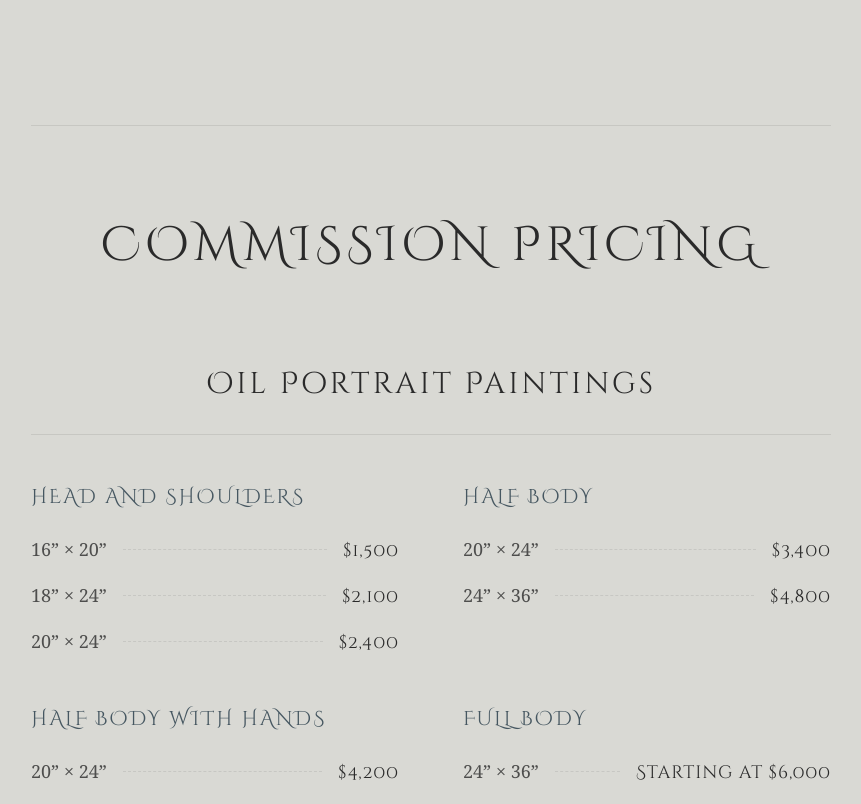
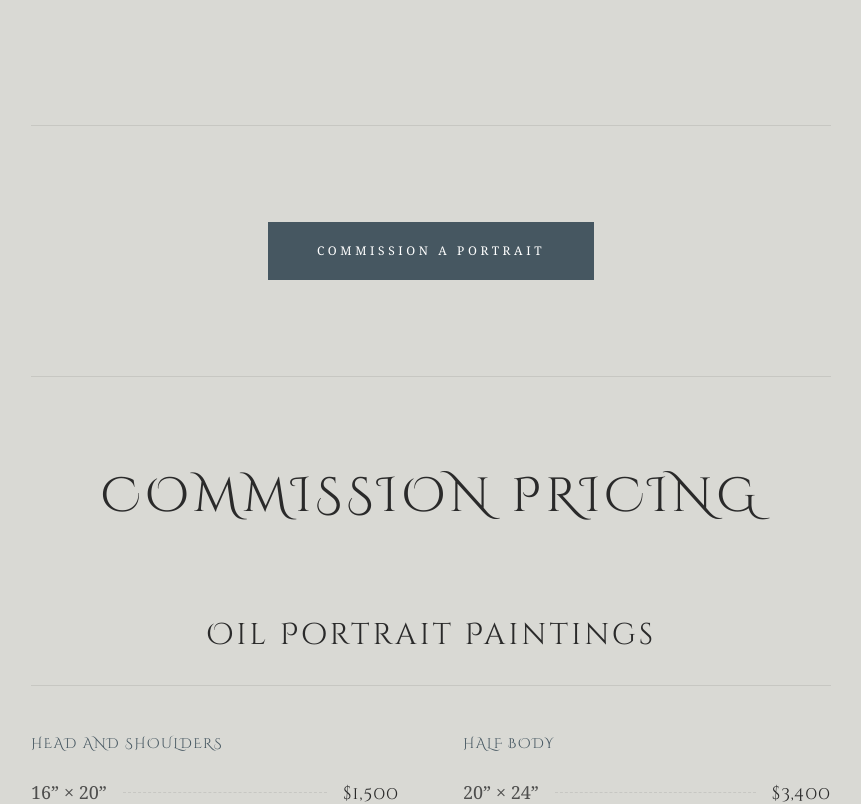
Before and after one commit to zachshev/Portfolio, a Next.js app: page /commission-process in a window 1280 px wide. Shown: the part 2740-3544 px from the top of the page, without its empty margins (209-1070 px from the left). Built offline with nearby package versions, Linux system fonts and the light colour scheme.

Commit message:
Update page.tsx

```diff
--- a/src/app/commission-process/page.tsx
+++ b/src/app/commission-process/page.tsx
@@ -211,7 +211,22 @@ export default function CommissionProcessPage() {
         ))}
       </div>
 
-      <div className="mt-32 pt-24 border-t border-[#2a2a2a]/10">
+      <motion.div
+        initial={{ opacity: 0, y: 24 }}
+        whileInView={{ opacity: 1, y: 0 }}
+        viewport={{ once: true }}
+        transition={{ duration: 1, ease: [0.22, 1, 0.36, 1] }}
+        className="mt-28 md:mt-32 pt-20 md:pt-24 border-t border-[#2a2a2a]/10 text-center"
+      >
+        <Link
+          href="/commission-a-portrait"
+          className="inline-flex items-center justify-center bg-[#465761] border border-[#465761] text-white px-8 md:px-12 py-4 md:py-5 font-sans text-[10px] md:text-xs tracking-[0.22em] md:tracking-[0.3em] uppercase hover:bg-[#3b4a53] hover:border-[#3b4a53] transition-all duration-500 hover:shadow-[0_10px_30px_rgba(0,0,0,0.15)] hover:-translate-y-1"
+        >
+          Commission a Portrait
+        </Link>
+      </motion.div>
+
+      <div className="mt-20 md:mt-24 pt-20 md:pt-24 border-t border-[#2a2a2a]/10">
         <motion.div
           initial={{ opacity: 0, y: 20 }}
           whileInView={{ opacity: 1, y: 0 }}
@@ -242,7 +257,7 @@ export default function CommissionProcessPage() {
                 {section.items.map((item, itemIdx) => (
                   <div key={itemIdx} className="flex flex-col">
                     {item.subcategory && (
-                      <h4 className="font-serif text-xl tracking-widest text-[#465761] mb-6 uppercase text-sm">
+                      <h4 className="font-serif text-sm tracking-widest text-[#465761] mb-6 uppercase">
                         {item.subcategory}
                       </h4>
                     )}
```
